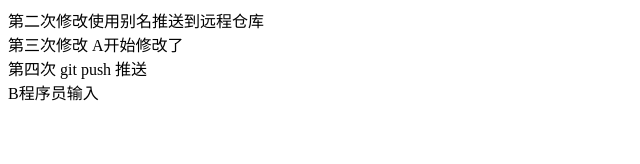
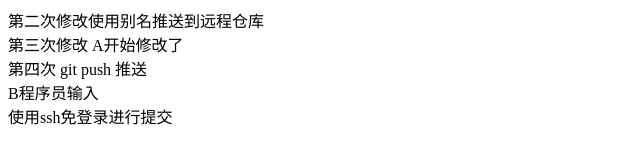
Before and after one commit to world-run/gitdemo, a plain HTML site: page index.html in a window 1280 px wide. Shown: the whole page, without its empty margins (0-640 px from the left). Drawn offline with Linux system fonts and the light colour scheme.

Commit message:
A程序员使用ssh提交

```diff
--- a/index.html
+++ b/index.html
@@ -20,5 +20,9 @@
 		<div>
 			B程序员输入
 		</div>
+
+		<div>
+			使用ssh免登录进行提交
+		</div>
 	</body>
 </html>
```
